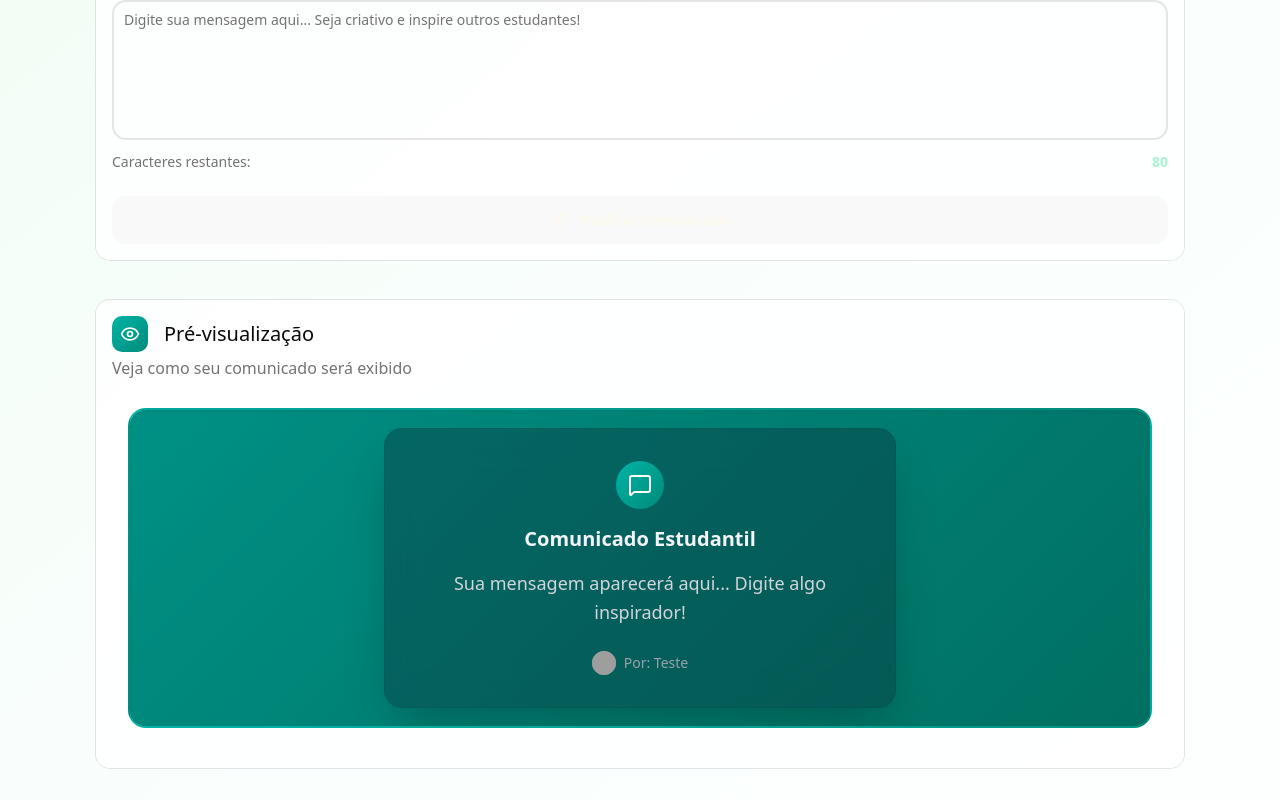
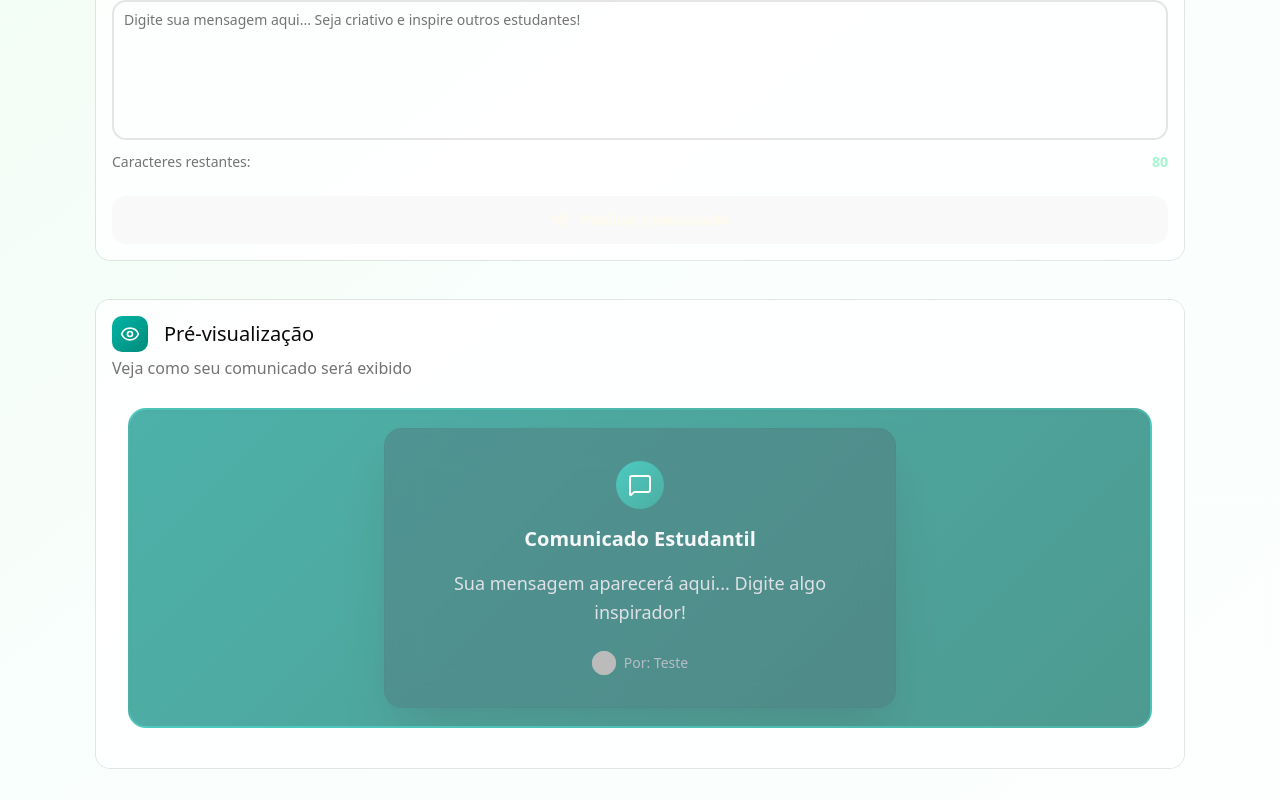
Before and after one commit to leosilva/notifica-frontend, a React (Vite) app: page /student in a window 1280 px wide. Shown: the part 265-1065 px from the top of the page. Built offline with nearby package versions, Linux system fonts and the light colour scheme; grey boxes are pictures that could not be loaded.

Commit message:
fix: student card opacity

```diff
--- a/src/components/preview/student-preview.view.tsx
+++ b/src/components/preview/student-preview.view.tsx
@@ -37,7 +37,7 @@ const preview = memo(({ message, template }: Types) => {
         <CardContent>
           <div
             className="relative h-80 rounded-2xl overflow-hidden border-2 border-transparent shadow-inner mt-6"
-            style={{ background: template }}
+            style={{ background: template, opacity:0.7 }}
           >
             <div className={`absolute inset-0 `} />
             <div className="absolute inset-0 bg-black/20" />
```
